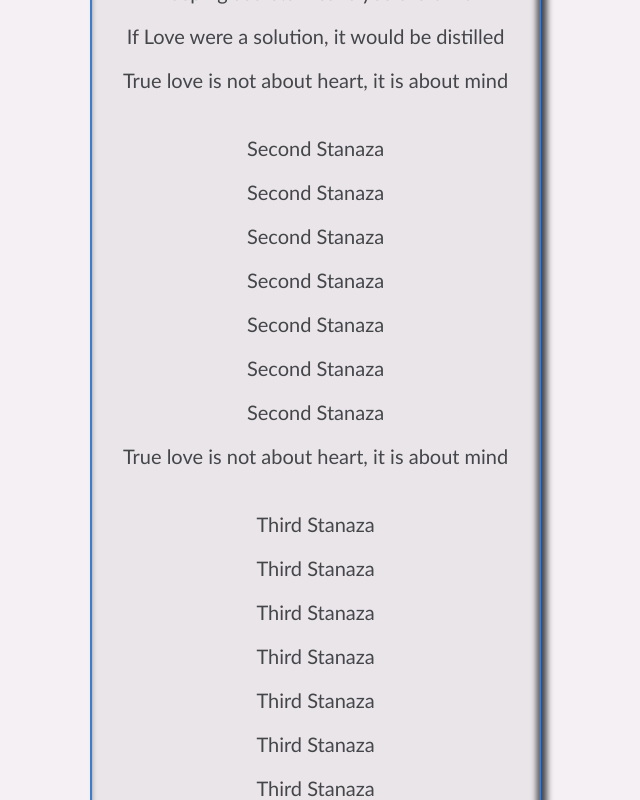
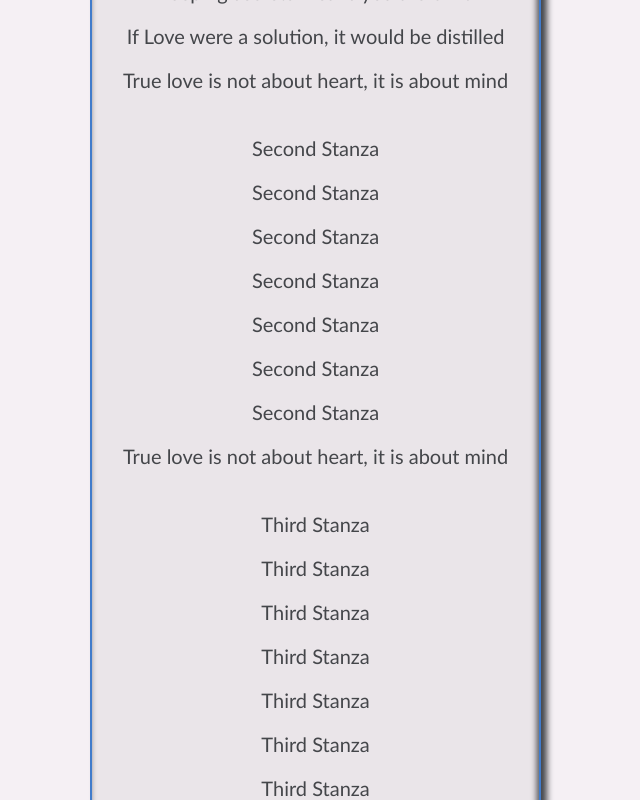
Before and after one commit to ChingChang9/Personal-Website, a Vue app: page /poems in a window 1280 px wide. Shown: the part 820-1620 px from the top of the page, without its empty margins (208-848 px from the left). Built offline with nearby package versions, Linux system fonts and the light colour scheme.

Commit message:
fixed spelling

```diff
--- a/src/views/Poems.vue
+++ b/src/views/Poems.vue
@@ -28,22 +28,22 @@
         <div>If Love were a solution, it would be distilled</div>
         <div>True love is not about heart, it is about mind</div>
         <br />
-        <div>Second Stanaza</div>
-        <div>Second Stanaza</div>
-        <div>Second Stanaza</div>
-        <div>Second Stanaza</div>
-        <div>Second Stanaza</div>
-        <div>Second Stanaza</div>
-        <div>Second Stanaza</div>
+        <div>Second Stanza</div>
+        <div>Second Stanza</div>
+        <div>Second Stanza</div>
+        <div>Second Stanza</div>
+        <div>Second Stanza</div>
+        <div>Second Stanza</div>
+        <div>Second Stanza</div>
         <div>True love is not about heart, it is about mind</div>
         <br />
-        <div>Third Stanaza</div>
-        <div>Third Stanaza</div>
-        <div>Third Stanaza</div>
-        <div>Third Stanaza</div>
-        <div>Third Stanaza</div>
-        <div>Third Stanaza</div>
-        <div>Third Stanaza</div>
+        <div>Third Stanza</div>
+        <div>Third Stanza</div>
+        <div>Third Stanza</div>
+        <div>Third Stanza</div>
+        <div>Third Stanza</div>
+        <div>Third Stanza</div>
+        <div>Third Stanza</div>
         <div>True love is not about heart, it is about mind</div>
         <br />
         <div>B</div>
```
